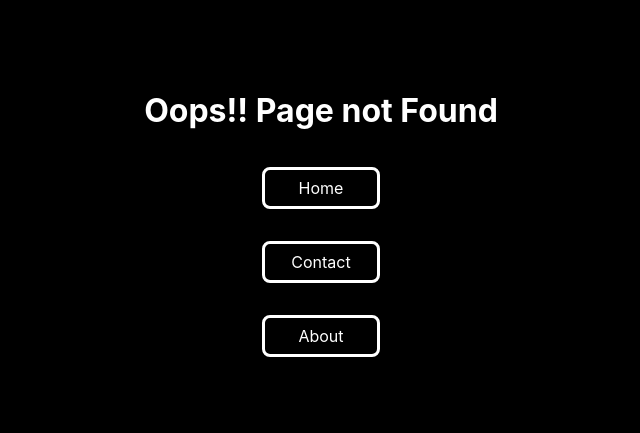
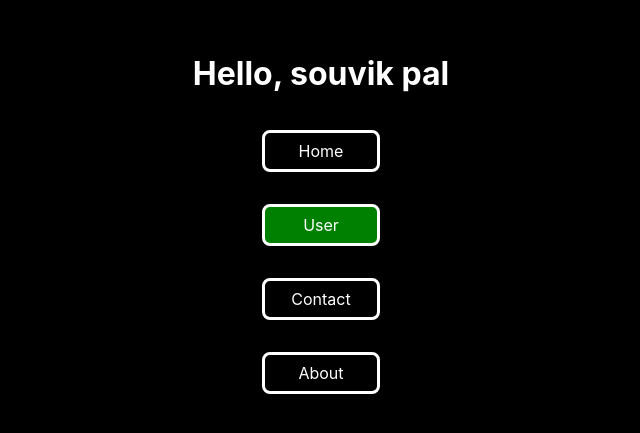
Before and after one commit to souvikpal2000/React-Practice, a React (Create React App) app in the folder reactrouter-dom/: page /user/souvik/pal in a window 1280 px wide. Before the commit this address had no page. Shown: the part 179-612 px from the top of the page, without its empty margins (319-959 px from the left). Built offline with nearby package versions, Linux system fonts and the light colour scheme.

Commit message:
Worked with React Hook useParamas

```diff
--- a/reactrouter-dom/src/App.js
+++ b/reactrouter-dom/src/App.js
@@ -3,6 +3,7 @@ import {Switch, Route} from 'react-router-dom';
 
 import Menu from './Components/Menu';
 import Home from './Components/Home';
+import User from './Components/User';
 import Contact from './Components/Contact';
 import About from './Components/About';
 import Error from './Components/Error';
@@ -12,6 +13,7 @@ const App = () => {
         <React.Fragment>
             <Switch>
                 <Route path="/" component={Home} exact />
+                <Route path="/user/:fname/:lname" component={User} exact/>
                 <Route path="/contact" component={Contact} exact/>
                 <Route path="/about" component={About} exact/>
                 <Route component={Error} />
--- a/reactrouter-dom/src/Components/Menu.jsx
+++ b/reactrouter-dom/src/Components/Menu.jsx
@@ -6,6 +6,7 @@ const Menu = () => {
         <React.Fragment>
             <div className='menus'>
                 <NavLink to="/" activeClassName='active' id="link" exact>Home</NavLink>
+                <NavLink to="/user/souvik/pal" activeClassName='active' id="link" exact>User</NavLink>
                 <NavLink to="/contact" activeClassName='active' id="link" exact>Contact</NavLink>
                 <NavLink to="/about" activeClassName='active' id="link" exact>About</NavLink>
                 {/* <a href="/">Home</a>
--- /dev/null
+++ b/reactrouter-dom/src/Components/User.jsx
@@ -0,0 +1,13 @@
+import React from "react";
+import { useParams } from "react-router-dom";
+
+const User = () => {
+    const {fname, lname} = useParams();
+    return(
+        <React.Fragment>
+            <h1>Hello, {fname} {lname}</h1>
+        </React.Fragment>
+    )
+}
+
+export default User;
```
